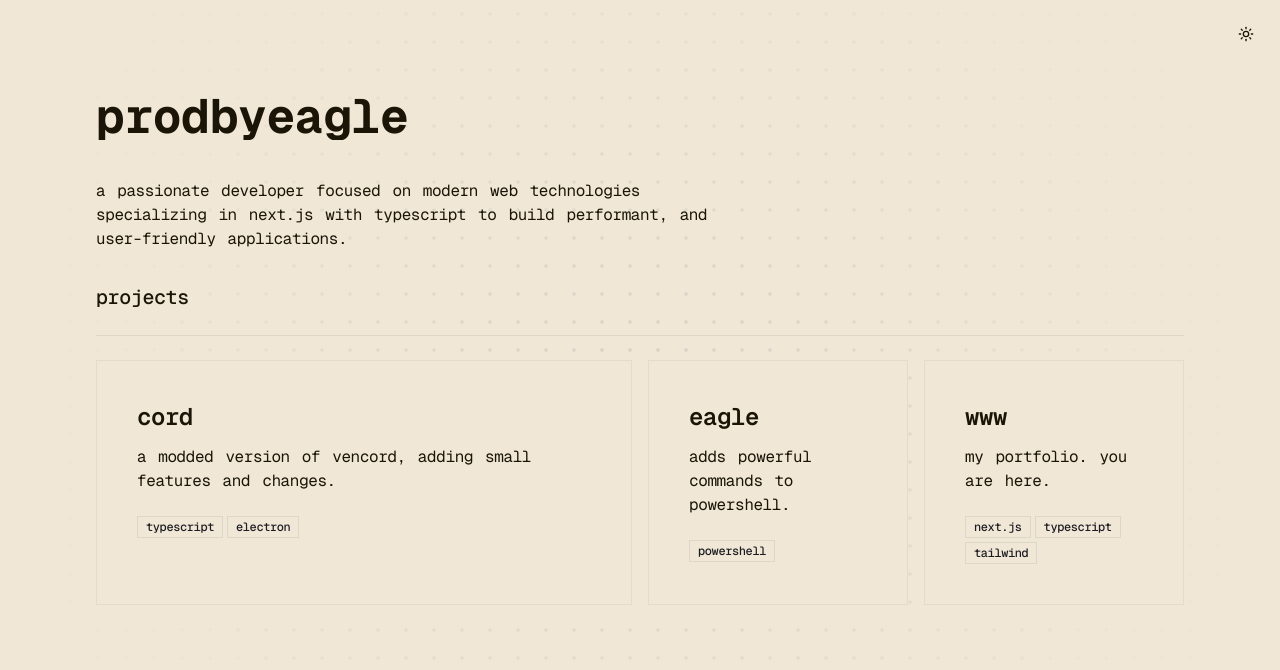
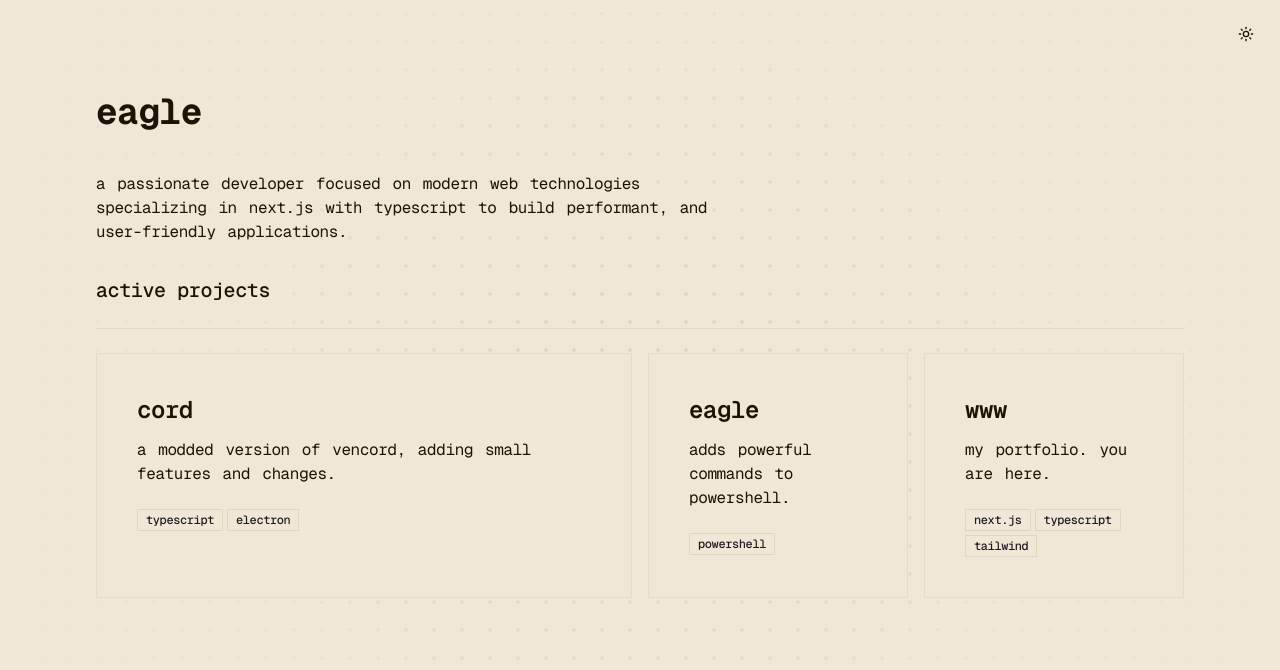
Before and after one commit to prodbyeagle/.www, a Next.js app: page / in a window 1280 px wide. Shown: the top 670 px of the page. Built offline with nearby package versions, Linux system fonts and the light colour scheme.

Commit message:
refactor: update header title and section heading for clarity

```diff
--- a/src/app/page.tsx
+++ b/src/app/page.tsx
@@ -12,8 +12,8 @@ export default function Home() {
 		<div className='pt-14'>
 			<header className='pb-8 px-6 md:px-12 lg:px-24'>
 				<div className='flex items-center gap-4'>
-					<h1 className='text-4xl md:text-5xl font-bold select-none'>
-						<WordReveal duration={2} text='prodbyeagle' />
+					<h1 className='text-3xl md:text-4xl font-bold select-none'>
+						<WordReveal duration={1} text='eagle' />
 					</h1>
 				</div>
 			</header>
@@ -30,7 +30,7 @@ export default function Home() {
 				</section>
 
 				<section className='mb-16'>
-					<h2 className='text-xl font-medium'>projects</h2>
+					<h2 className='text-xl font-medium'>active projects</h2>
 
 					<Separator className='my-6' />
 
```
